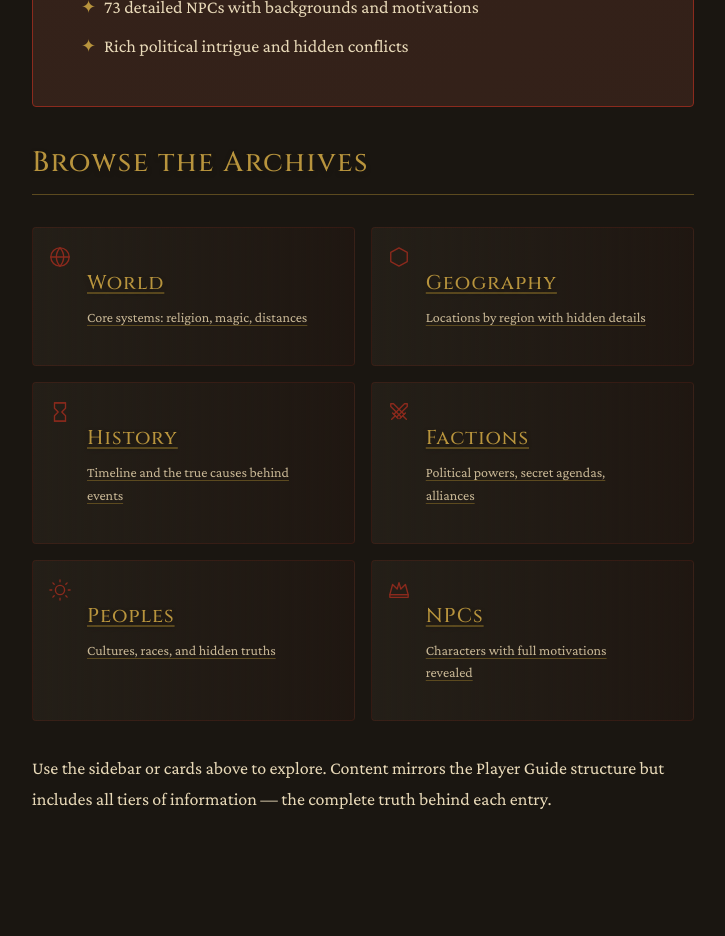
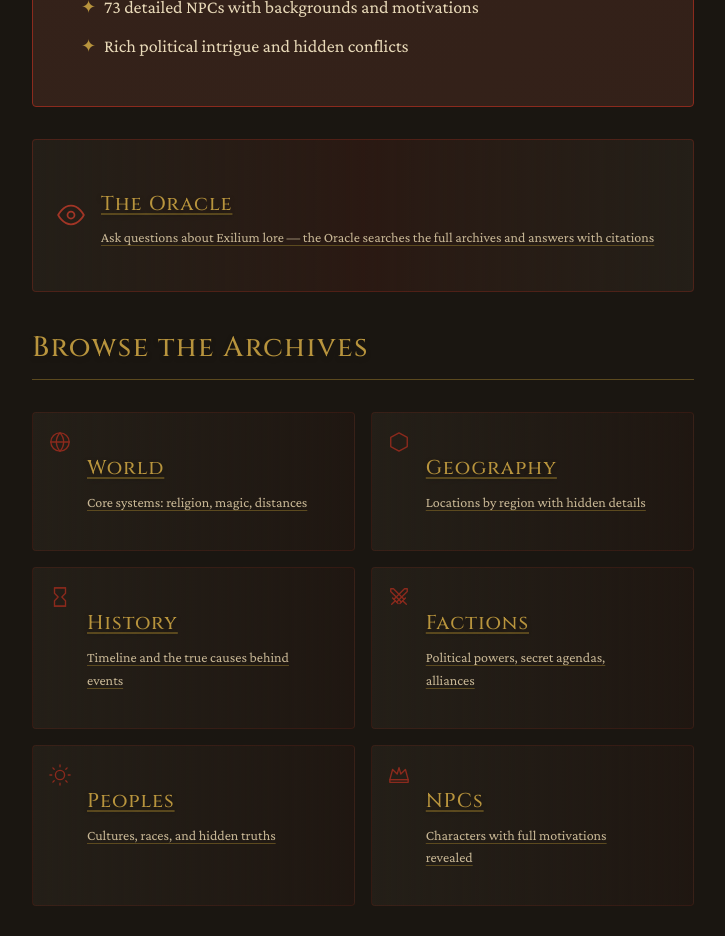
Before and after one commit to Ekarus36/Exilium-web, a Next.js app: page /dm in a window 1280 px wide. Shown: the part 1040-1976 px from the top of the page, without its empty margins (336-1061 px from the left). Before the commit the page ends 1906 px from the top, so only its background shows below. Built offline with nearby package versions, Linux system fonts and the light colour scheme; no server answers; a web font is replaced by a local one.

Commit message:
Fix Oracle API blocked by password gate and add Oracle link to DM page
Exclude /api/oracle from the middleware matcher so the password gate
doesn't redirect Oracle API calls to /gate. Also add a prominent
Oracle card link on the DM home page.

```diff
--- a/src/app/dm/page.tsx
+++ b/src/app/dm/page.tsx
@@ -81,6 +81,28 @@ export default function DMHomePage() {
               Rich political intrigue and hidden conflicts
             </li>
           </ul>
+        </div>
+
+        {/* Oracle link */}
+        <div className="not-prose my-8">
+          <Link
+            href="/dm/oracle"
+            className="block bg-gradient-to-r from-[var(--study-panel)] via-[rgba(139,42,29,0.15)] to-[var(--study-panel)] border border-[var(--vermillion-dark)]/40 rounded p-6 group hover:border-[var(--vermillion)]/60 transition-all duration-300"
+          >
+            <div className="flex items-center gap-4">
+              <div className="text-[var(--vermillion)] opacity-80 group-hover:opacity-100 transition-opacity">
+                <EyeIcon size={28} />
+              </div>
+              <div>
+                <h3 className="font-['Cinzel',serif] text-lg text-[var(--gold)] group-hover:text-[var(--gold-bright)] transition-colors">
+                  The Oracle
+                </h3>
+                <p className="text-sm text-[var(--parchment-aged)]">
+                  Ask questions about Exilium lore — the Oracle searches the full archives and answers with citations
+                </p>
+              </div>
+            </div>
+          </Link>
         </div>
 
         <h2>Browse the Archives</h2>
--- a/src/middleware.ts
+++ b/src/middleware.ts
@@ -29,6 +29,6 @@ export const config = {
      * - favicon.ico (favicon file)
      * - public folder files
      */
-    "/((?!_next/static|_next/image|favicon.ico|api/tracker|.*\\.(?:svg|png|jpg|jpeg|gif|webp)$).*)",
+    "/((?!_next/static|_next/image|favicon.ico|api/tracker|api/oracle|.*\\.(?:svg|png|jpg|jpeg|gif|webp)$).*)",
   ],
 };
```
